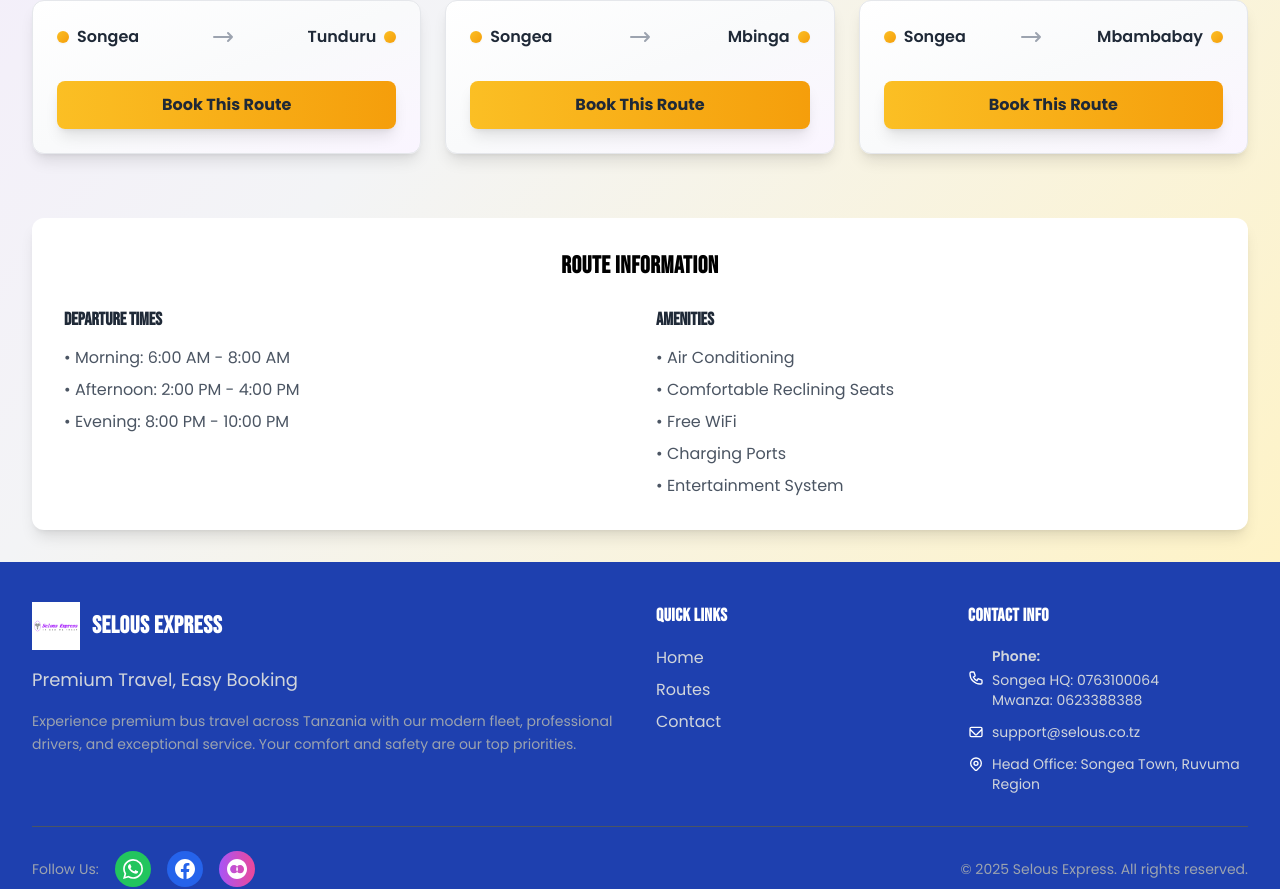
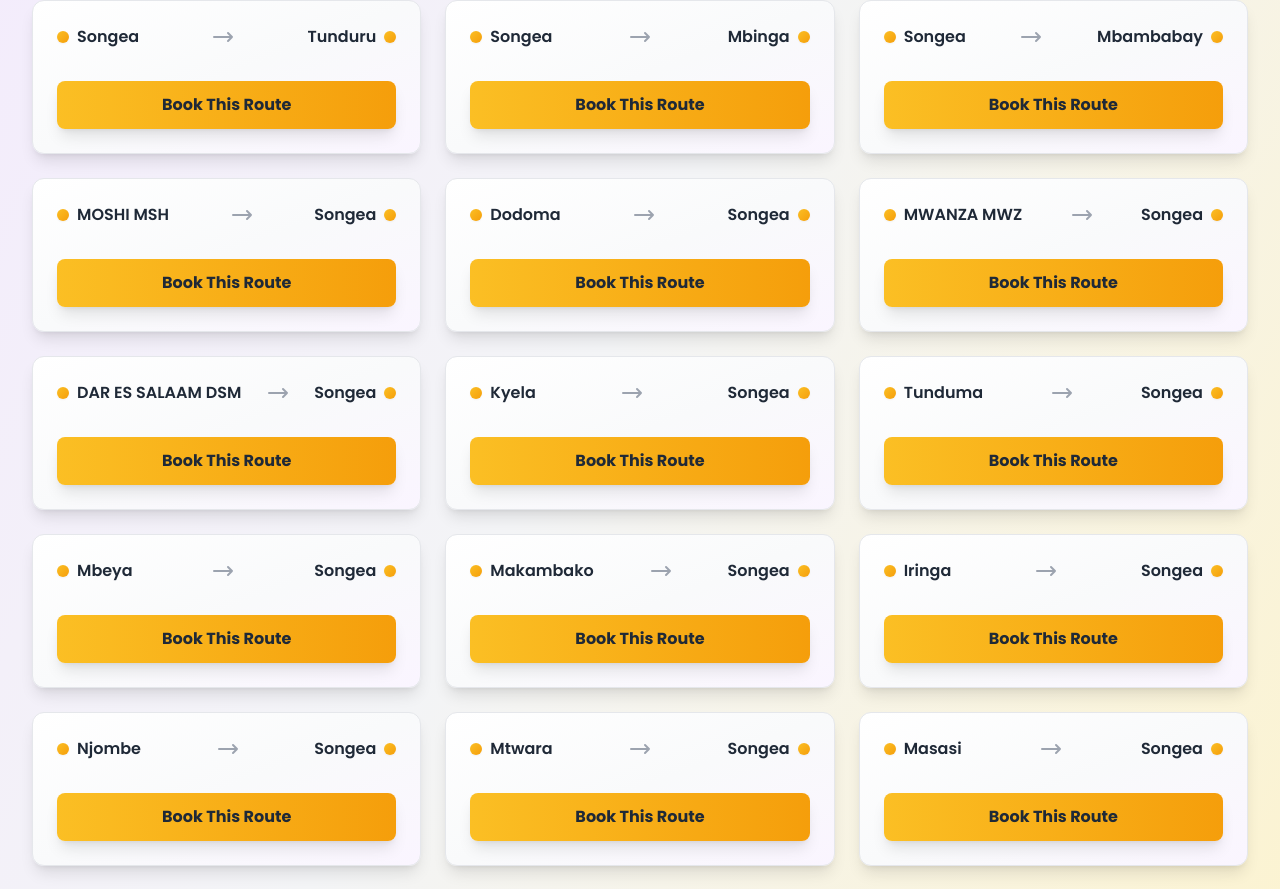
Before and after one commit to Dawinz/selous-express, a React (Create React App) app: page /routes in a window 1280 px wide. Shown: the part 948-1837 px from the top of the page. Built offline with nearby package versions, Linux system fonts and the light colour scheme.

Commit message:
Update routes to include bidirectional routes (Songea ↔ all destinations)

```diff
--- a/src/pages/Routes.jsx
+++ b/src/pages/Routes.jsx
@@ -6,7 +6,8 @@
   const { t } = useLanguage();
   const navigate = useNavigate();
   const routes = [
-    // All routes from Songea
+    // Bidirectional routes: Songea ↔ Destinations
+    // Songea → Destinations
     { from: 'Songea', to: t('moshi'), fromValue: 'songea', toValue: 'moshi' },
     { from: 'Songea', to: 'Dodoma', fromValue: 'songea', toValue: 'dodoma' },
     { from: 'Songea', to: t('mwanza'), fromValue: 'songea', toValue: 'mwanza' },
@@ -22,6 +23,22 @@
     { from: 'Songea', to: 'Tunduru', fromValue: 'songea', toValue: 'tunduru' },
     { from: 'Songea', to: 'Mbinga', fromValue: 'songea', toValue: 'mbinga' },
     { from: 'Songea', to: 'Mbambabay', fromValue: 'songea', toValue: 'mbambabay' },
+    // Destinations → Songea
+    { from: t('moshi'), to: 'Songea', fromValue: 'moshi', toValue: 'songea' },
+    { from: 'Dodoma', to: 'Songea', fromValue: 'dodoma', toValue: 'songea' },
+    { from: t('mwanza'), to: 'Songea', fromValue: 'mwanza', toValue: 'songea' },
+    { from: t('darEsSalaam'), to: 'Songea', fromValue: 'dar-es-salaam', toValue: 'songea' },
+    { from: 'Kyela', to: 'Songea', fromValue: 'kyela', toValue: 'songea' },
+    { from: 'Tunduma', to: 'Songea', fromValue: 'tunduma', toValue: 'songea' },
+    { from: 'Mbeya', to: 'Songea', fromValue: 'mbeya', toValue: 'songea' },
+    { from: 'Makambako', to: 'Songea', fromValue: 'makambako', toValue: 'songea' },
+    { from: 'Iringa', to: 'Songea', fromValue: 'iringa', toValue: 'songea' },
+    { from: 'Njombe', to: 'Songea', fromValue: 'njombe', toValue: 'songea' },
+    { from: 'Mtwara', to: 'Songea', fromValue: 'mtwara', toValue: 'songea' },
+    { from: 'Masasi', to: 'Songea', fromValue: 'masasi', toValue: 'songea' },
+    { from: 'Tunduru', to: 'Songea', fromValue: 'tunduru', toValue: 'songea' },
+    { from: 'Mbinga', to: 'Songea', fromValue: 'mbinga', toValue: 'songea' },
+    { from: 'Mbambabay', to: 'Songea', fromValue: 'mbambabay', toValue: 'songea' },
   ];
 
   const handleBookRoute = (route) => {
```
